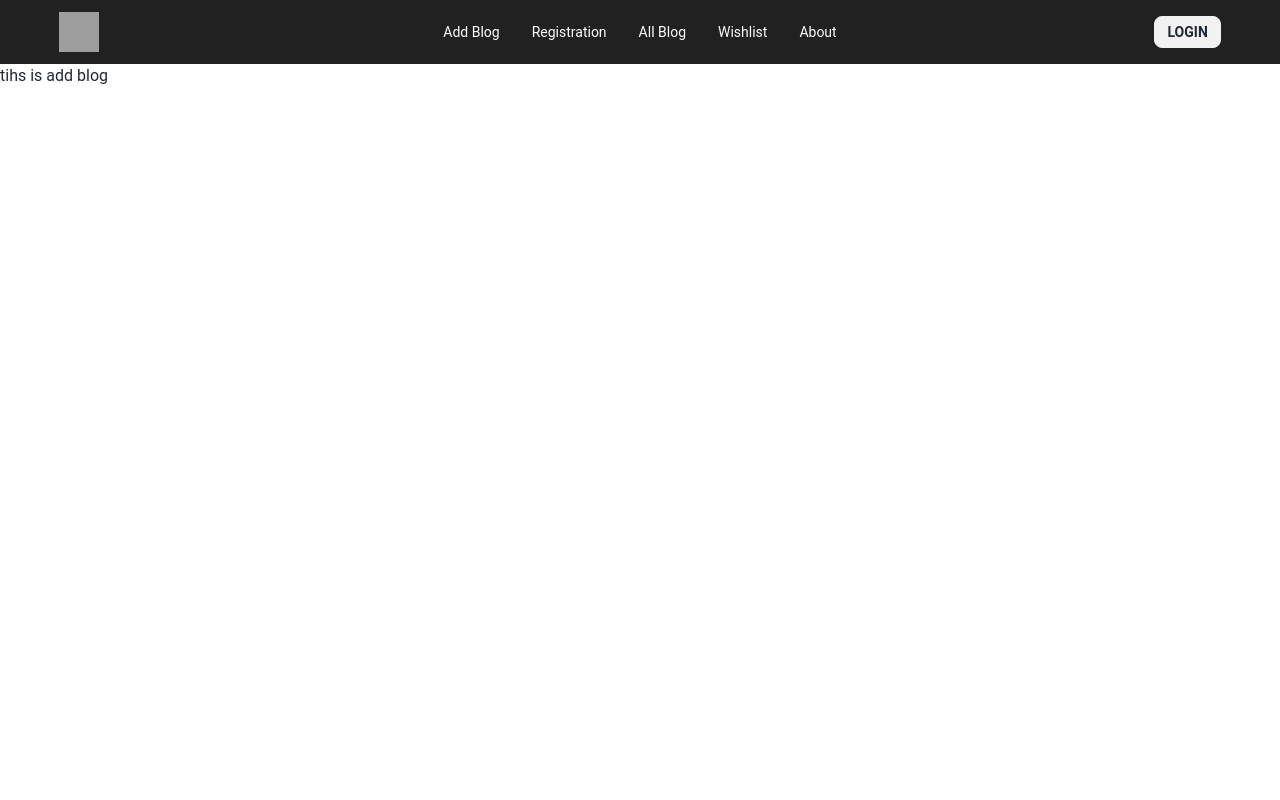
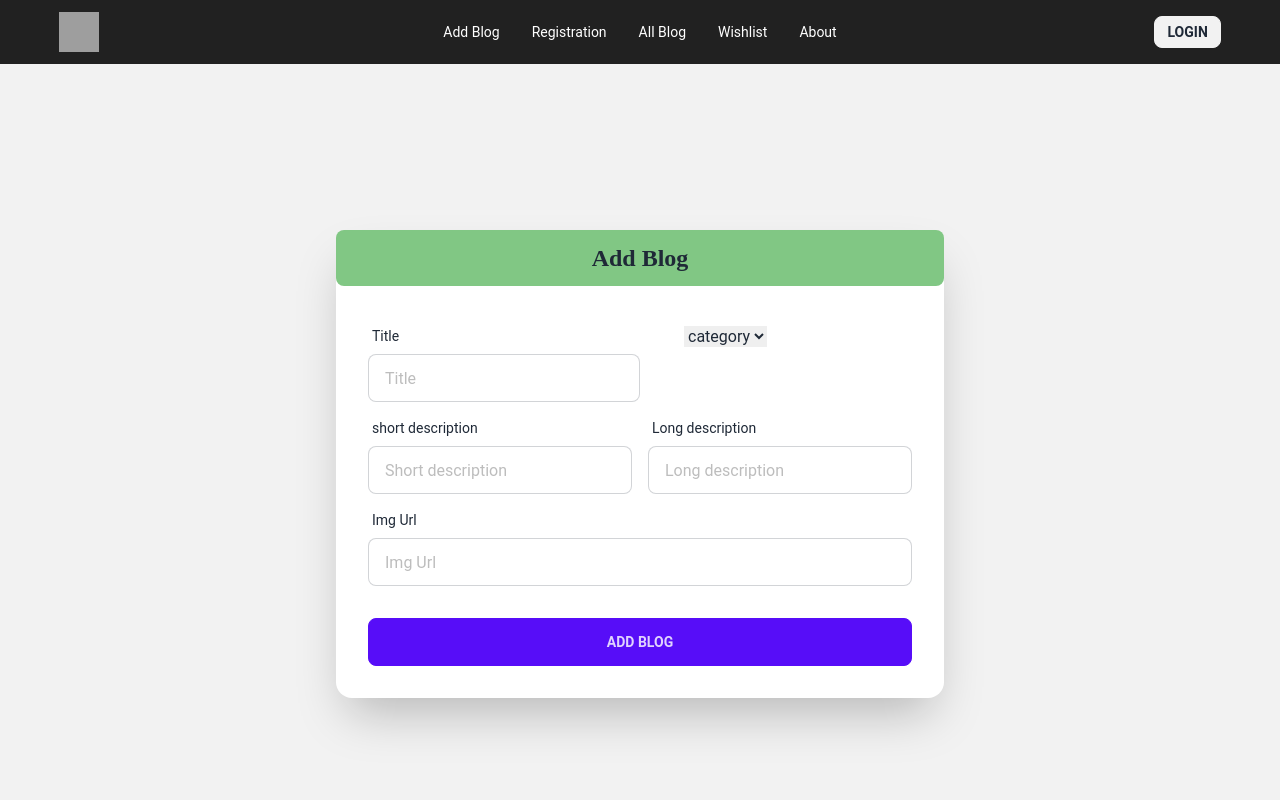
Before and after one commit to Mdhalaluddin/vb-travel-client, a React (Vite) app: page /addBlog in a window 1280 px wide. Shown: the top 800 px of the page. Built offline with nearby package versions, Linux system fonts and the light colour scheme; no server answers; grey boxes are pictures that could not be loaded.

Commit message:
add blog added

```diff
--- a/src/Conpunents/Cover.jsx
+++ b/src/Conpunents/Cover.jsx
@@ -1,11 +1,11 @@
 import { Button, Carousel, Typography, } from "@material-tailwind/react";
 
 const Cover = () => {
-    return (
-    <Carousel className="max-w-[92%] mx-auto">
+  return (
+    <Carousel className="max-w-[92%] mx-auto my-10 rounded-lg">
       <div className="relative h-[500px] w-full">
         <img
-          src="https://images.unsplash.com/photo-1497436072909-60f360e1d4b1?ixlib=rb-4.0.3&ixid=MnwxMjA3fDB8MHxwaG90by1wYWdlfHx8fGVufDB8fHx8&auto=format&fit=crop&w=2560&q=80"
+          src="https://i.ibb.co/VvXrdcD/programming-background-collage.jpg"
           alt="image 1"
           className="h-full w-full object-cover"
         />
@@ -16,17 +16,14 @@ const Cover = () => {
               color="white"
               className="mb-4 text-3xl md:text-4xl lg:text-5xl"
             >
-              The Beauty of Nature
+              Welcome to Learn CSS!
             </Typography>
             <Typography
               variant="lead"
               color="white"
               className="mb-12 opacity-80"
             >
-              It is not so much for its beauty that the forest makes a claim
-              upon men&apos;s hearts, as for that subtle something, that quality
-              of air that emanation from old trees, that so wonderfully changes
-              and renews a weary spirit.
+              This course breaks down the fundamentals of CSS into digestible, easy to understand pieces. Over the next few modules, you well learn how the core aspects of CSS work and how to use them effectively in your projects. Use the menu pane by the Learn CSS logo to navigate the modules.
             </Typography>
             <div className="flex justify-center gap-2">
               <Button size="lg" color="white">
@@ -41,7 +38,7 @@ const Cover = () => {
       </div>
       <div className="relative h-[500px]  w-full">
         <img
-          src="https://images.unsplash.com/photo-1493246507139-91e8fad9978e?ixlib=rb-4.0.3&ixid=MnwxMjA3fDB8MHxwaG90by1wYWdlfHx8fGVufDB8fHx8&auto=format&fit=crop&w=2940&q=80"
+          src="https://i.ibb.co/X8gVN93/html-system-website-concept-1.jpg"
           alt="image 2"
           className="h-full w-full object-cover"
         />
@@ -52,17 +49,14 @@ const Cover = () => {
               color="white"
               className="mb-4 text-3xl md:text-4xl lg:text-5xl"
             >
-              The Beauty of Nature
+              Welcome to Learn HTML!
             </Typography>
             <Typography
               variant="lead"
               color="white"
               className="mb-12 opacity-80"
             >
-              It is not so much for its beauty that the forest makes a claim
-              upon men&apos;s hearts, as for that subtle something, that quality
-              of air that emanation from old trees, that so wonderfully changes
-              and renews a weary spirit.
+              Welcome to HTML! HyperText Markup Language, or HTML, is the backbone of the web, providing the content, as well as the structure of that content, that you see displayed in your web browser.
             </Typography>
             <div className="flex justify-center gap-2">
               <Button size="lg" color="white">
@@ -77,27 +71,25 @@ const Cover = () => {
       </div>
       <div className="relative h-[500px] w-full">
         <img
-          src="https://images.unsplash.com/photo-1518623489648-a173ef7824f3?ixlib=rb-4.0.3&ixid=MnwxMjA3fDB8MHxwaG90by1wYWdlfHx8fGVufDB8fHx8&auto=format&fit=crop&w=2762&q=80"
+          src="https://i.ibb.co/DDtQf0W/html-system-website-concept.jpg"
           alt="image 3"
           className="h-full w-full object-cover"
         />
         <div className="absolute inset-0 grid h-full w-full place-items-center bg-black/75">
           <div className="w-3/4 text-center md:w-2/4">
-            <Typography
+          <Typography
               variant="h1"
               color="white"
-              className="mb-4 text-2xl md:text-4xl lg:text-5xl"
+              className="mb-4 text-3xl md:text-4xl lg:text-5xl"
             >
-              The Beauty of Nature
+              Programming Languages!
             </Typography>
             <Typography
               variant="lead"
               color="white"
               className="mb-12 opacity-80"
             >
-              It is not so much for its beauty that the forest makes a claim
-              upon men&apos;s hearts, as for that subtle something, that quality
-              of air that emanation from old trees.
+              Most web pages contain a fairly standard set of content, including a title, text content, links to images, navigation links, headers and footers, and more. All of this information is stored as HTML that defines the structure of the page.
             </Typography>
             <div className="flex justify-center gap-2">
               <Button size="lg" color="white">
--- a/src/Conpunents/Navbar.jsx
+++ b/src/Conpunents/Navbar.jsx
@@ -14,15 +14,15 @@ const Navbar = () => {
     }
     const NavLink =
         <>
-            <li><a><Link to='/addBlog'>Add Blog</Link></a></li>
-            <li><a><Link to='/registration'>Registration</Link></a></li>
-            <li><a><Link to='/allBlog'>All Blog</Link></a></li>
-            <li><a><Link to='/wishlist'>Wishlist</Link></a></li>
-            <li><a><Link to='/about'>About</Link></a></li>
+            <li><Link to='/addBlog'>Add Blog</Link></li>
+            <li><Link to='/registration'>Registration</Link></li>
+            <li><Link to='/allBlog'>All Blog</Link></li>
+            <li><Link to='/wishlist'>Wishlist</Link></li>
+            <li><Link to='/about'>About</Link></li>
         </>
     return (
         <div className="bg-gray-900">
-            <div className="navbar max-h-6 max-w-[92%] mx-auto">
+            <div className="navbar py-2 max-h-10 max-w-[92%] mx-auto">
                 <div className="navbar-start">
                     <div className="dropdown">
                         <label tabIndex={0} className="btn bg-white btn-ghost lg:hidden">
@@ -32,7 +32,9 @@ const Navbar = () => {
                             {NavLink}
                         </ul>
                     </div>
+                    <Link to='/'>
                     <img className="w-10 h-10" src="https://i.ibb.co/fYGGC8v/306727995-477224907747391-5021090266511720501-n-removebg-preview.png" alt="" />
+                    </Link>
                 </div>
                 <div className="navbar-center hidden lg:flex">
                     <ul className="menu menu-horizontal px-1 text-white">
@@ -43,7 +45,7 @@ const Navbar = () => {
                     {
                         user ? <>
                             <nav className="flex items-center justify-center">
-                                <div className="dropdown mr-4 dropdown-bottom dropdown-end">
+                                <div className="dropdown pt-2 mr-4 dropdown-bottom dropdown-end">
                                     <label tabIndex={0} className="m-1">
                                         <div className="avatar online">
                                             <div className="w-14 rounded-full">
@@ -51,7 +53,7 @@ const Navbar = () => {
                                             </div>
                                         </div>
                                     </label>
-                                    <ul tabIndex={0} className="dropdown-content z-[1] menu p-2 shadow bg-brown-200 rounded-box w-52">
+                                    <ul tabIndex={0} className="dropdown-content z-[1] menu p-2 shadow bg-brown-50 rounded-box w-52">
                                         <li><a className="p-2">{user.email}</a></li>
                                     </ul>
                                 </div>
@@ -60,7 +62,7 @@ const Navbar = () => {
                         </>
                             :
                             <Link to='/login'>
-                                <a className="btn btn-sm">Login</a>
+                                <button className="btn btn-sm">Login</button>
                             </Link>
                     }
 
--- a/src/Pages/AddBlog.jsx
+++ b/src/Pages/AddBlog.jsx
@@ -1,14 +1,81 @@
+import { useState } from "react";
+import Footer from "../Conpunents/Footer";
 import Navbar from "../Conpunents/Navbar";
 
 
 const AddBlog = () => {
 
+    const [selects, setSelects] = useState();
+    const handleAddBlog = event => {
+        event.preventDefault()
+        const form = event.target;
+
+        const title = form.title.value;
+        const select = form.select.value;
+        const shortDescription = form.shortDescription.value;
+        const longDescription = form.longDescription.value;
+        const img = form.img.value;
+        console.log({ title, select, shortDescription, longDescription, img });
+
+    }
     return (
         <>
             <Navbar></Navbar>
-            <div>
-                <h3>tihs is add blog</h3>
+            <div className="hero min-h-screen bg-base-200">
+                <div className="hero-content lg:w-1/2">
+                    <div className="card flex-shrink-0 w-full shadow-2xl bg-base-100">
+                        <h2 className="text-center font-serif text-2xl py-3 font-semibold bg-green-300 rounded-lg">Add Blog</h2>
+                        <form onSubmit={handleAddBlog} className="card-body  w-full">
+                            <div className="flex">
+                                <div className="form-control w-1/2">
+                                    <label className="label">
+                                        <span className="label-text">Title</span>
+                                    </label>
+                                    <input type="text" placeholder="Title" name="title" className="input input-bordered" required />
+                                </div>
+                                <div className="form-control ml-10">
+                                    <label className="label grid space-y-4">
+                                        <select name="select" value={selects} onChange={e=> setSelects(e.target.value)}>
+                                            <option value="">category</option>
+                                            <option value="html">Html</option>
+                                            <option value="css">CSS</option>
+                                            <option value="java">Java</option>
+                                            <option value="python">Python</option>
+                                            <option value="laravel">Laravel</option>
+                                        </select>
+                                        <h2 className="text-2xl">{selects}</h2>
+                                    </label>
+                                </div>
+                            </div>
+                            <div className="flex md:flex-row gap-4">
+                                <div className="form-control w-1/2">
+                                    <label className="label">
+                                        <span className="label-text">short description</span>
+                                    </label>
+                                    <input type="text" name="shortDescription" placeholder="Short description" className="input input-bordered" required />
+                                </div>
+                                <div className="form-control w-1/2">
+                                    <label className="label">
+                                        <span className="label-text">Long description</span>
+                                    </label>
+                                    <input type="text" name="longDescription" placeholder="Long description" className="input input-bordered" required />
+                                </div>
+                            </div>
+                            <div className="form-control">
+                                <label className="label">
+                                    <span className="label-text">Img Url</span>
+                                </label>
+                                <input type="img" placeholder="Img Url" name="img" className="input input-bordered" required />
+                            </div>
+                            <div className="form-control mt-6">
+                                <input className="btn btn-primary" type="submit" value="Add Blog" />
+                            </div>
+                        </form>
+                    </div>
+                </div>
             </div>
+
+            <Footer></Footer>
         </>
     );
 };
```
